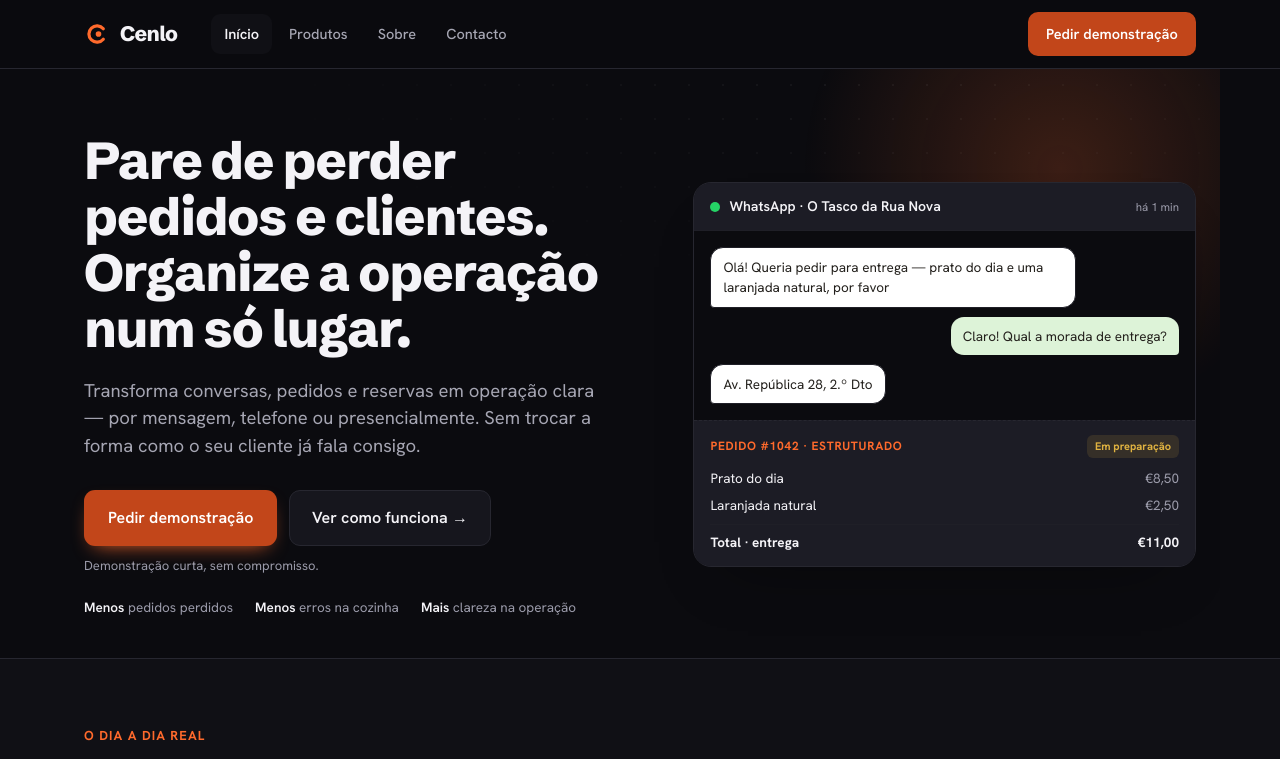
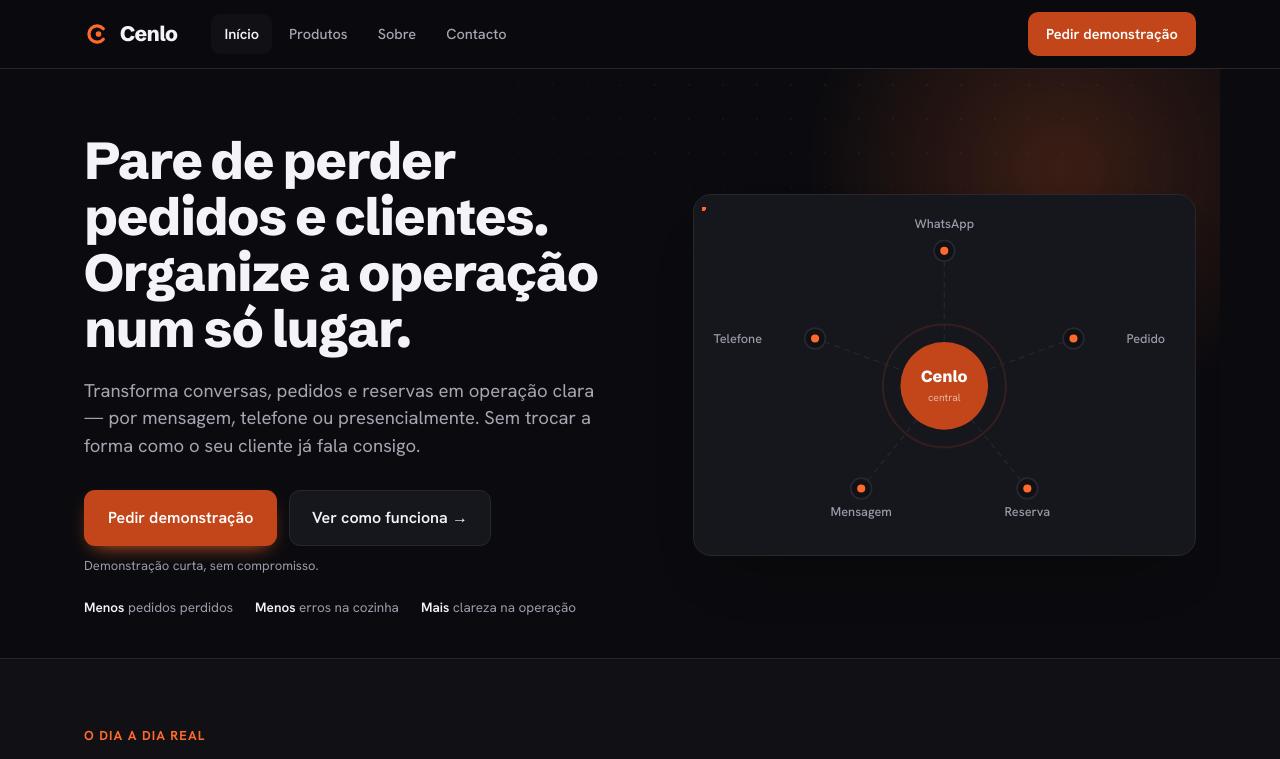
Before and after one commit to pedrocvm/cenlo-website, a Next.js app: page / in a window 1280 px wide. Shown: the top 759 px of the page. Built offline with nearby package versions, Linux system fonts and the light colour scheme.

Commit message:
uiux update

```diff
--- a/app/page.tsx
+++ b/app/page.tsx
@@ -35,6 +35,50 @@ const orgSchema = {
       url: 'https://cenlo.pt',
     },
   ],
+}
+
+function CentralDiagram() {
+  const cx = 210, cy = 155
+  const nodes = [
+    { x: 210, y: 38,  label: 'WhatsApp', lx: 210, ly: 18,  anchor: 'middle', delay: '0s' },
+    { x: 322, y: 114, label: 'Pedido',   lx: 368, ly: 118, anchor: 'start',  delay: '0.6s' },
+    { x: 282, y: 244, label: 'Reserva',  lx: 282, ly: 268, anchor: 'middle', delay: '1.2s' },
+    { x: 138, y: 244, label: 'Mensagem', lx: 138, ly: 268, anchor: 'middle', delay: '1.8s' },
+    { x: 98,  y: 114, label: 'Telefone', lx: 52,  ly: 118, anchor: 'end',    delay: '2.4s' },
+  ]
+  return (
+    <div style={{ background: 'var(--surface)', border: '1px solid var(--line)', borderRadius: 18, padding: '12px 8px 8px', boxShadow: '0 30px 60px -34px rgba(0,0,0,.45)' }}>
+      <svg viewBox="0 0 420 295" style={{ width: '100%', height: 'auto' }} aria-hidden="true">
+        <defs>
+          <style>{`
+            @keyframes cPulse { 0% { r:40; opacity:.35 } 100% { r:64; opacity:0 } }
+            .cPulse { animation: cPulse 2.6s ease-out infinite; }
+          `}</style>
+        </defs>
+        <circle cx={cx} cy={cy} r={40} fill="none" stroke="var(--terra)" strokeWidth={1.5} className="cPulse" />
+        <circle cx={cx} cy={cy} r={40} fill="none" stroke="var(--terra)" strokeWidth={1.5} className="cPulse" style={{ animationDelay: '1.3s' }} />
+        {nodes.map(n => (
+          <line key={n.label} x1={n.x} y1={n.y} x2={cx} y2={cy} stroke="var(--line)" strokeWidth={1} strokeDasharray="5 4" />
+        ))}
+        {nodes.map(n => (
+          <circle key={`d-${n.label}`} r={3.5} fill="var(--terra)">
+            <animateMotion dur="2s" repeatCount="indefinite" begin={n.delay} path={`M ${n.x} ${n.y} L ${cx} ${cy}`} />
+            <animate attributeName="opacity" values="0;1;1;0" keyTimes="0;.08;.88;1" dur="2s" repeatCount="indefinite" begin={n.delay} />
+          </circle>
+        ))}
+        {nodes.map(n => (
+          <g key={`n-${n.label}`}>
+            <circle cx={n.x} cy={n.y} r={9} fill="var(--bg2)" stroke="var(--line)" strokeWidth={1.5} />
+            <circle cx={n.x} cy={n.y} r={3.5} fill="var(--terra)" />
+            <text x={n.lx} y={n.ly} textAnchor={n.anchor as 'middle'|'start'|'end'} fontSize={11} fontWeight={500} fill="var(--muted)" fontFamily="var(--font-hanken)">{n.label}</text>
+          </g>
+        ))}
+        <circle cx={cx} cy={cy} r={38} fill="var(--terraBtn)" />
+        <text x={cx} y={cy - 3} textAnchor="middle" fontSize={14} fontWeight={800} fill="white" fontFamily="var(--font-schibsted)">Cenlo</text>
+        <text x={cx} y={cy + 13} textAnchor="middle" fontSize={9} fill="rgba(255,255,255,.6)" fontFamily="var(--font-hanken)">central</text>
+      </svg>
+    </div>
+  )
 }
 
 function BadgeStyle({ status }: { status: 'Disponível' | 'Em breve' }) {
@@ -80,31 +124,8 @@ export default function Home() {
             </div>
           </div>
 
-          {/* Hero mockup: conversa → pedido */}
-          <div style={{ position: 'relative' }} className="animate-fade-up-d">
-            <div style={{ background: 'var(--surface)', border: '1px solid var(--line)', borderRadius: 18, boxShadow: '0 30px 60px -34px rgba(0,0,0,.45)', overflow: 'hidden' }}>
-              <div style={{ display: 'flex', alignItems: 'center', gap: 9, padding: '13px 16px', borderBottom: '1px solid var(--line2)', background: 'var(--surface2)' }}>
-                <span style={{ width: 10, height: 10, borderRadius: '50%', background: '#25D366', display: 'inline-block' }} />
-                <span style={{ fontWeight: 600, fontSize: 14 }}>WhatsApp · O Tasco da Rua Nova</span>
-                <span style={{ marginLeft: 'auto', fontSize: 11.5, color: 'var(--muted)' }}>há 1 min</span>
-              </div>
-              <div style={{ padding: 16, display: 'flex', flexDirection: 'column', gap: 9, background: 'var(--bg)' }}>
-                <div style={{ alignSelf: 'flex-start', maxWidth: '78%', background: '#fff', border: '1px solid var(--line2)', padding: '9px 12px', borderRadius: '13px 13px 13px 4px', fontSize: 13.5, color: '#23201C' }}>Olá! Queria pedir para entrega — prato do dia e uma laranjada natural, por favor</div>
-                <div style={{ alignSelf: 'flex-end', maxWidth: '78%', background: '#DDF3D8', padding: '9px 12px', borderRadius: '13px 13px 4px 13px', fontSize: 13.5, color: '#23201C' }}>Claro! Qual a morada de entrega?</div>
-                <div style={{ alignSelf: 'flex-start', maxWidth: '78%', background: '#fff', border: '1px solid var(--line2)', padding: '9px 12px', borderRadius: '13px 13px 13px 4px', fontSize: 13.5, color: '#23201C' }}>Av. República 28, 2.º Dto</div>
-              </div>
-              <div style={{ padding: '14px 16px', borderTop: '1px dashed var(--line)', background: 'var(--surface2)' }}>
-                <div style={{ display: 'flex', alignItems: 'center', justifyContent: 'space-between', marginBottom: 10 }}>
-                  <span style={{ fontSize: 12, fontWeight: 700, letterSpacing: '.06em', textTransform: 'uppercase', color: 'var(--terra)' }}>Pedido #1042 · estruturado</span>
-                  <span style={{ fontSize: 11, fontWeight: 700, color: 'var(--amber)', background: 'var(--amberBg)', padding: '3px 8px', borderRadius: 6 }}>Em preparação</span>
-                </div>
-                <div style={{ display: 'flex', flexDirection: 'column', gap: 7, fontSize: 13.5 }}>
-                  <div style={{ display: 'flex', justifyContent: 'space-between' }}><span>Prato do dia</span><span style={{ color: 'var(--muted)' }}>€8,50</span></div>
-                  <div style={{ display: 'flex', justifyContent: 'space-between' }}><span>Laranjada natural</span><span style={{ color: 'var(--muted)' }}>€2,50</span></div>
-                  <div style={{ display: 'flex', justifyContent: 'space-between', borderTop: '1px solid var(--line2)', paddingTop: 7, marginTop: 2, fontWeight: 700 }}><span>Total · entrega</span><span>€11,00</span></div>
-                </div>
-              </div>
-            </div>
+          <div className="animate-fade-up-d">
+            <CentralDiagram />
           </div>
         </div>
       </section>
--- a/app/pizza/page.tsx
+++ b/app/pizza/page.tsx
@@ -198,31 +198,27 @@ export default function PizzaPage() {
             <p style={{ fontSize: 13, color: 'var(--muted)', marginTop: 10 }}>Demonstração curta, sem compromisso.</p>
           </div>
 
-          {/* Dashboard mockup */}
-          <div style={{ position: 'relative' }}>
-            <div style={{ background: 'var(--surface)', border: '1px solid var(--line)', borderRadius: 18, boxShadow: '0 30px 60px -34px rgba(0,0,0,.45)', overflow: 'hidden' }}>
-              <div style={{ display: 'flex', alignItems: 'center', gap: 8, padding: '12px 16px', borderBottom: '1px solid var(--line2)', background: 'var(--surface2)' }}>
-                <span style={{ width: 9, height: 9, borderRadius: '50%', background: 'var(--terra)', display: 'inline-block' }} />
-                <span style={{ fontWeight: 600, fontSize: 13.5 }}>Cenlo Pizza · Dashboard</span>
-                <span style={{ marginLeft: 'auto', display: 'inline-flex', alignItems: 'center', gap: 6, fontSize: 11.5, color: 'var(--olive)', fontWeight: 600 }}>
-                  <span style={{ width: 7, height: 7, borderRadius: '50%', background: 'var(--olive)', display: 'inline-block' }} className="animate-dot-pulse" />
-                  WhatsApp ligado
-                </span>
+          {/* Conversa → pedido estruturado */}
+          <div style={{ background: 'var(--surface)', border: '1px solid var(--line)', borderRadius: 18, boxShadow: '0 30px 60px -34px rgba(0,0,0,.45)', overflow: 'hidden' }}>
+            <div style={{ display: 'flex', alignItems: 'center', gap: 9, padding: '13px 16px', borderBottom: '1px solid var(--line2)', background: 'var(--surface2)' }}>
+              <span style={{ width: 10, height: 10, borderRadius: '50%', background: '#25D366', display: 'inline-block' }} />
+              <span style={{ fontWeight: 600, fontSize: 14 }}>WhatsApp · O Tasco da Rua Nova</span>
+              <span style={{ marginLeft: 'auto', fontSize: 11.5, color: 'var(--muted)' }}>há 1 min</span>
+            </div>
+            <div style={{ padding: 16, display: 'flex', flexDirection: 'column', gap: 9, background: 'var(--bg)' }}>
+              <div style={{ alignSelf: 'flex-start', maxWidth: '78%', background: '#fff', border: '1px solid var(--line2)', padding: '9px 12px', borderRadius: '13px 13px 13px 4px', fontSize: 13.5, color: '#23201C' }}>Olá! Queria pedir para entrega — prato do dia e uma laranjada natural, por favor</div>
+              <div style={{ alignSelf: 'flex-end', maxWidth: '78%', background: '#DDF3D8', padding: '9px 12px', borderRadius: '13px 13px 4px 13px', fontSize: 13.5, color: '#23201C' }}>Claro! Qual a morada de entrega?</div>
+              <div style={{ alignSelf: 'flex-start', maxWidth: '78%', background: '#fff', border: '1px solid var(--line2)', padding: '9px 12px', borderRadius: '13px 13px 13px 4px', fontSize: 13.5, color: '#23201C' }}>Av. República 28, 2.º Dto</div>
+            </div>
+            <div style={{ padding: '14px 16px', borderTop: '1px dashed var(--line)', background: 'var(--surface2)' }}>
+              <div style={{ display: 'flex', alignItems: 'center', justifyContent: 'space-between', marginBottom: 10 }}>
+                <span style={{ fontSize: 12, fontWeight: 700, letterSpacing: '.06em', textTransform: 'uppercase', color: 'var(--terra)' }}>Pedido #1042 · estruturado</span>
+                <span style={{ fontSize: 11, fontWeight: 700, color: 'var(--amber)', background: 'var(--amberBg)', padding: '3px 8px', borderRadius: 6 }}>Em preparação</span>
               </div>
-              <div style={{ padding: 16, display: 'flex', flexDirection: 'column', gap: 9 }}>
-                {[
-                  { id: '#1042', desc: 'Margherita M · ½ Pepperoni ½ Funghi', status: 'Em preparação', statusColor: 'var(--amber)', statusBg: 'var(--amberBg)' },
-                  { id: '#1041', desc: '2× Diavola · entrega', status: 'Pronto', statusColor: 'var(--olive)', statusBg: 'var(--oliveBg)' },
-                  { id: '#1040', desc: 'Quattro Formaggi · recolha', status: 'Entregue', statusColor: 'var(--ink2)', statusBg: 'var(--bg2)' },
-                ].map(o => (
-                  <div key={o.id} style={{ display: 'flex', justifyContent: 'space-between', alignItems: 'center', background: 'var(--bg)', border: '1px solid var(--line2)', borderRadius: 11, padding: '12px 14px' }}>
-                    <div>
-                      <div style={{ fontWeight: 600, fontSize: 14 }}>Pedido {o.id}</div>
-                      <div style={{ fontSize: 12, color: 'var(--muted)' }}>{o.desc}</div>
-                    </div>
-                    <span style={{ fontSize: 10.5, fontWeight: 700, color: o.statusColor, background: o.statusBg, padding: '3px 8px', borderRadius: 6 }}>{o.status}</span>
-                  </div>
-                ))}
+              <div style={{ display: 'flex', flexDirection: 'column', gap: 7, fontSize: 13.5 }}>
+                <div style={{ display: 'flex', justifyContent: 'space-between' }}><span>Prato do dia</span><span style={{ color: 'var(--muted)' }}>€8,50</span></div>
+                <div style={{ display: 'flex', justifyContent: 'space-between' }}><span>Laranjada natural</span><span style={{ color: 'var(--muted)' }}>€2,50</span></div>
+                <div style={{ display: 'flex', justifyContent: 'space-between', borderTop: '1px solid var(--line2)', paddingTop: 7, marginTop: 2, fontWeight: 700 }}><span>Total · entrega</span><span>€11,00</span></div>
               </div>
             </div>
           </div>
```
Also changed, not shown: app/sobre/page.tsx (+9 -17 lines).
